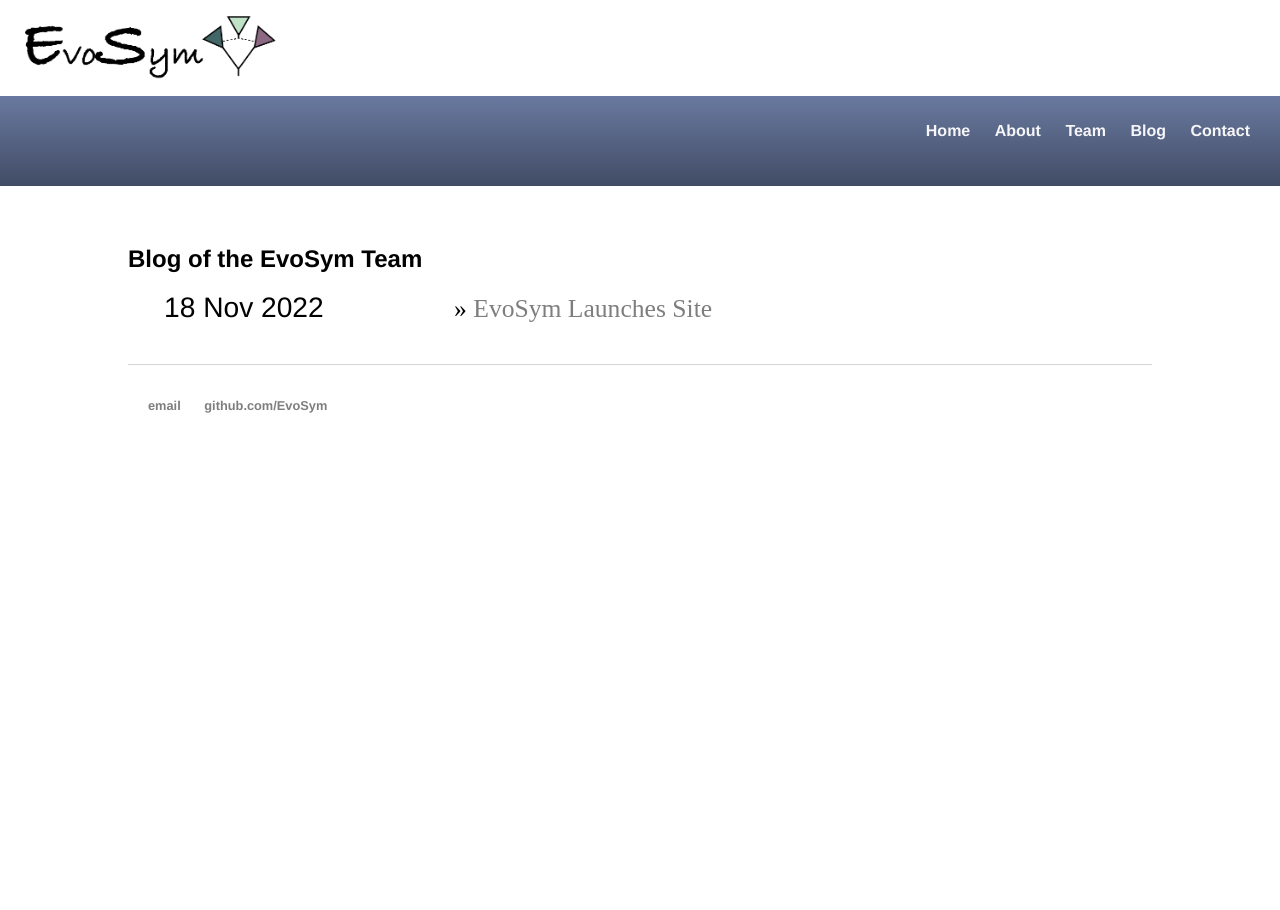
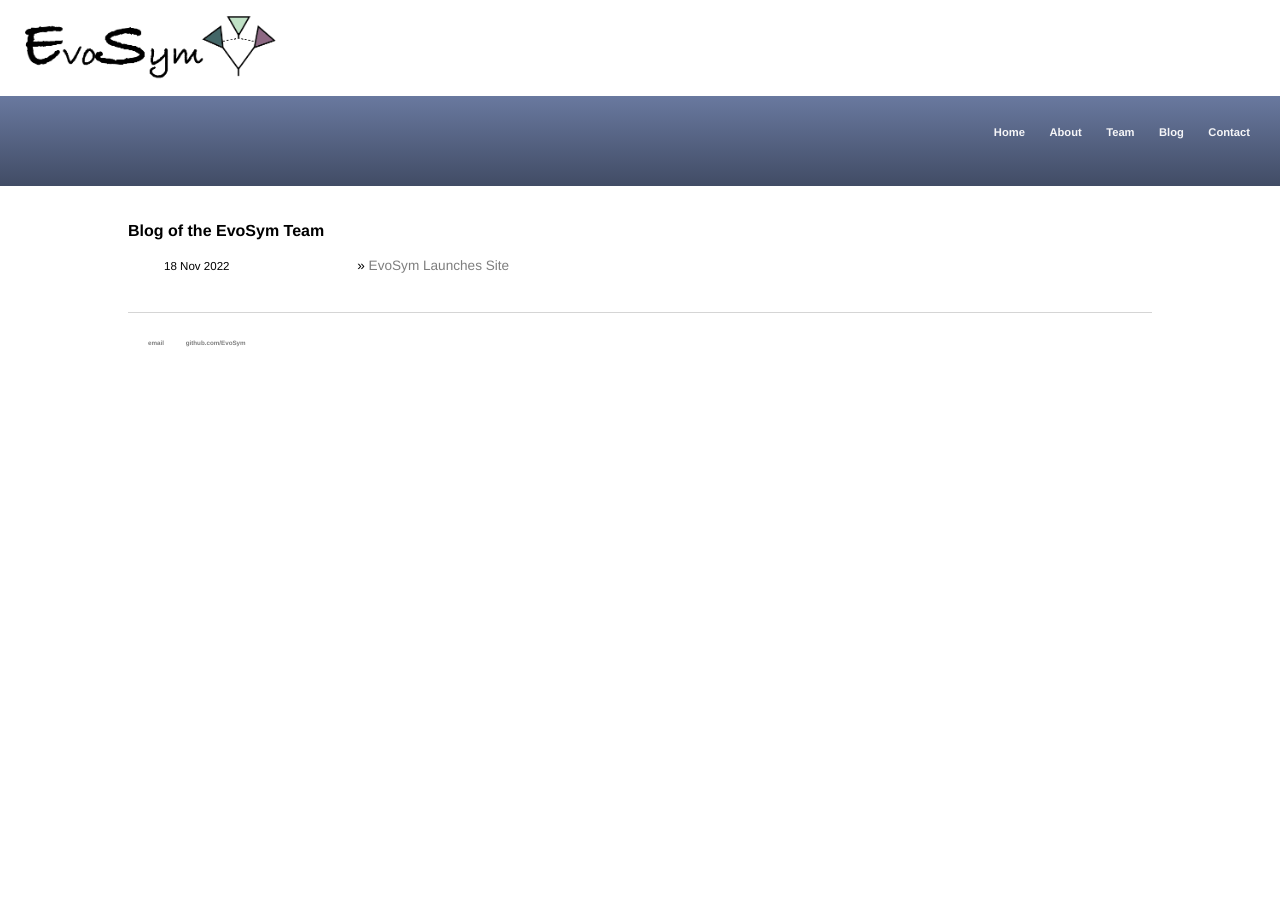
Before and after one commit to EvoSym/EvoSym.github.io, a Jekyll site: the page built from blog/index.html, in a window 1280 px wide. Built offline with Jekyll 4.4.1, drawn with Linux system fonts in a browser that asks for light colours.

Commit message:
Update main.css

```diff
--- a/css/main.css
+++ b/css/main.css
@@ -23,14 +23,14 @@ nav ul {
 }
 nav a {
     color: #f6f6f8;
-    font-size: 1em;
+    font-size: 70%;
 }
 footer ul {
     font-family:'Helvetica', 'Arial', 'Sans-Serif';
     padding: 20px;
     list-style: none;
     font-weight: bold;
-    font-size: 1em;
+    font-size: 65%;
 }
 nav ul li, footer ul li {
     display: inline;
@@ -44,16 +44,16 @@ a:hover {
     text-decoration: underline;
 }
 h1 {
-    font-size: 1.5em;
-    font-size: 1.5em;
+    font-size: 100%;
+    font-size: 100%;
     font-family:'Helvetica', 'Arial', 'Sans-Serif';
     margin-left: 10%;
     margin-right: 10%;
 }
 p {
-    font-size: 1.1em;
+    font-size: 80%;
     font-family:'Helvetica', 'Arial', 'Sans-Serif';
-    line-height: 1.4em;
+    line-height: 85%;
     color: #333;
     margin-left: 10%;
     margin-right: 10%;
@@ -62,34 +62,34 @@ h2 {
     margin-left: 10%;
     margin-right: 10%;
     font-family:'Helvetica', 'Arial', 'Sans-Serif';
-    font-size: 1.3em;
-    line-height: 1.4em;
+    font-size: 90%;
+    line-height: 90%;
 }
 h3 {
     margin-left: 10%;
     margin-right: 10%;
     font-family:'Helvetica', 'Arial', 'Sans-Serif';
-    font-size: 1.25em;
-    line-height: 1.25em;
+    font-size: 85%;
+    line-height: 85%;
 }
 posts {
     margin-left: 10%;
     margin-right: 10%;
     font-family:'Helvetica', 'Arial', 'Sans-Serif';
-    font-size: 1.3em;
-    line-height: 1.4em;
+    font-size: 85%;
+    line-height: 85%;
 }
 post.title {
     font-family:'Helvetica', 'Arial', 'Sans-Serif';
-    font-size: 1.1em;
-    line-height: 1.1em;
+    font-size: 85%;
+    line-height: 85%;
 }
 span {
     margin-left: 10%;
     margin-right: 10%;
     font-family:'Helvetica', 'Arial', 'Sans-Serif';
-    font-size: 1.1em;
-    line-height: 1.1em;
+    font-size: 85%;
+    line-height: 85%;
 }
 address {
     margin-left: 10%;
@@ -97,13 +97,15 @@ address {
 }
 footer {
     border-top: 1px solid #d5d5d5;
-    font-size: .8em;
+    font-size: 60%;
     margin-left: 10%;
     margin-right: 10%;
 }
 ul.posts {
     margin: 20px auto 40px;
-    font-size: 1.6em;
+    font-family:'Helvetica', 'Arial', 'Sans-Serif';
+    font-size: 85%;
+    line-height: 85%;
     vertical-align: middle;
 }
 ul.posts li {
```
